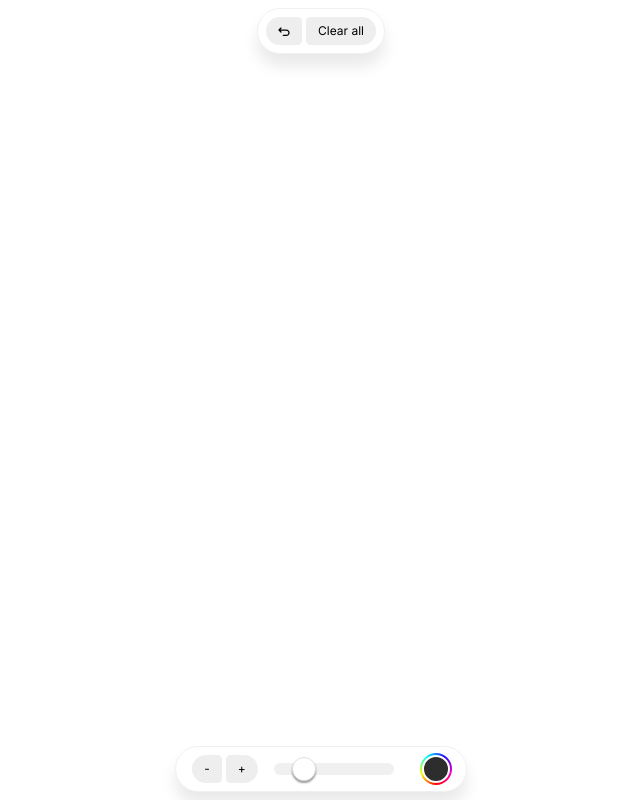
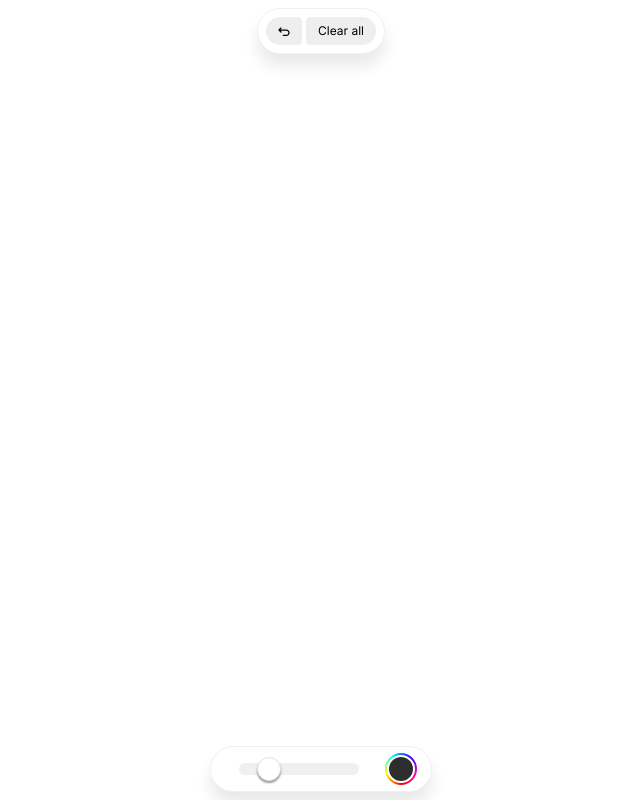
Before and after one commit to yakovbronnikov/simple-draw, a plain HTML site: page index.html in a window 1280 px wide. Shown: the whole page, without its empty margins (319-959 px from the left). Drawn offline with Linux system fonts and the light colour scheme.

Commit message:
fix: delete zoom

```diff
--- a/index.html
+++ b/index.html
@@ -23,8 +23,8 @@
     </div>
 
     <div class="bar">
-        <button onclick="canvasZoom(false)">-</button>
-        <button onclick="canvasZoom(true)">+</button>
+        <!-- <button onclick="canvasZoom(false)">-</button>
+        <button onclick="canvasZoom(true)">+</button> -->
         <div class="size-input">
             <div class="size-circle"></div>
         </div>
--- a/script.js
+++ b/script.js
@@ -259,14 +259,14 @@ colorLabel()
 
 // ZOOM
 
-let scale = 1
+// let scale = 1
 
-function canvasZoom(increase) {
-    if (!increase && scale > 1) {
-        scale = scale - 0.5
-        canvas.style.scale = scale
-    } else if (increase && scale < 4) {
-        scale = scale + 0.5
-        canvas.style.scale = scale
-    }
-}
+// function canvasZoom(increase) {
+//     if (!increase && scale > 1) {
+//         scale = scale - 0.5
+//         canvas.style.scale = scale
+//     } else if (increase && scale < 4) {
+//         scale = scale + 0.5
+//         canvas.style.scale = scale
+//     }
+// }
--- a/style.css
+++ b/style.css
@@ -26,7 +26,6 @@
     display: block;
     position: relative;
     z-index: 1;
-    transition: 200ms;
   }
 
   .bar {
```
